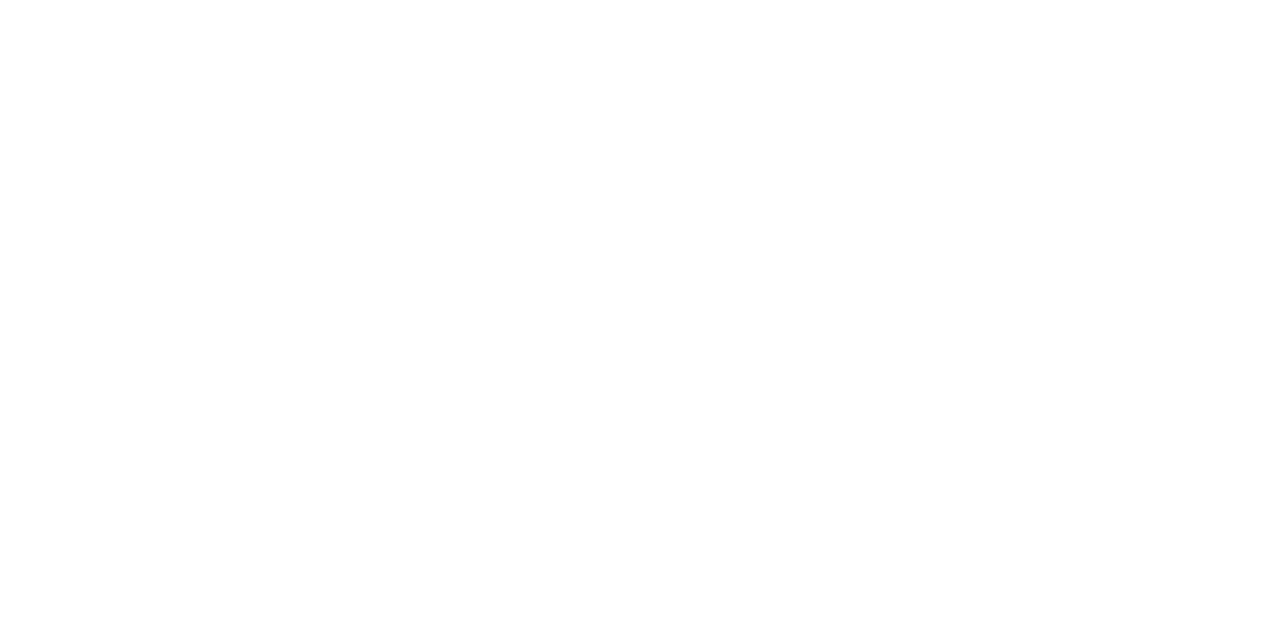
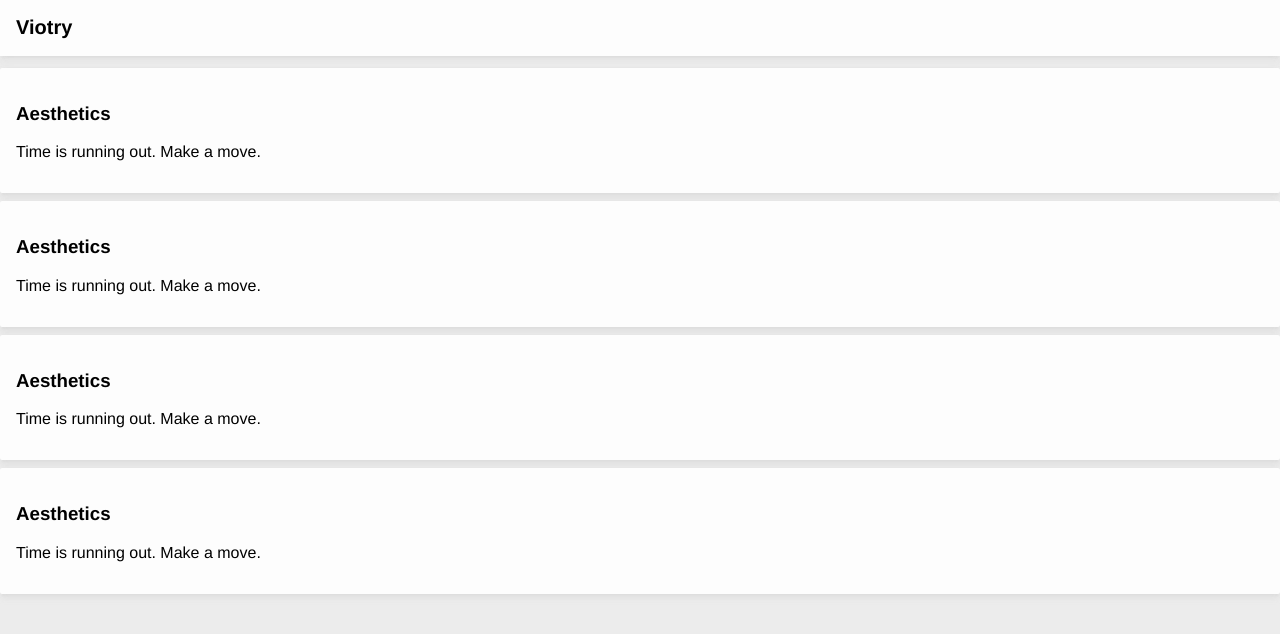
Before and after one commit to anqurvanillapy/viotry, a website: page index.html in a window 1280 px wide. Drawn offline with Linux system fonts and the light colour scheme.

Commit message:
updated demo wrecked view

```diff
--- a/index.html
+++ b/index.html
@@ -19,11 +19,35 @@
   <meta name="msapplication-tap-highlight" content="no">
   <title>Viotry</title>
 
-  <link rel="icon" href="images/favicon.ico">
+  <!-- <link rel="icon" href="images/favicon.ico"> -->
   <link rel="manifest" href="manifest.json">
   <link rel="stylesheet" href="src/css/main.css">
 </head>
 <body>
+
+<header class="header">
+  <h1 class="header__title">Viotry</h1>
+</header>
+
+<main class="main">
+  <div class="card">
+    <h3>Aesthetics</h3>
+    <p>Time is running out. Make a move.</p>
+  </div>
+  <div class="card">
+    <h3>Aesthetics</h3>
+    <p>Time is running out. Make a move.</p>
+  </div>
+  <div class="card">
+    <h3>Aesthetics</h3>
+    <p>Time is running out. Make a move.</p>
+  </div>
+  <div class="card">
+    <h3>Aesthetics</h3>
+    <p>Time is running out. Make a move.</p>
+  </div>
+</main>
+
 <script src="src/js/app.js"></script>
 </body>
 </html>
--- a/package.json
+++ b/package.json
@@ -3,6 +3,7 @@
   "version": "0.0.1",
   "description": "Mobile application for neologophiles",
   "scripts": {
+    "dev": "http-server",
     "test": "echo \"Error: no test specified\" && exit 1"
   },
   "repository": {
--- a/src/css/main.css
+++ b/src/css/main.css
@@ -0,0 +1,132 @@
+/*----------------------------------------------------------------------------*\
+  # GLOBAL
+\*----------------------------------------------------------------------------*/
+
+* {
+  box-sizing: border-box;
+}
+
+html, body {
+  margin: 0;
+  padding: 0;
+  width: 100%;
+  height: 100%;
+  font-family: helvetica, verdana, sans-serif;
+  -webkit-font-smoothing: antialiased;
+  -moz-osx-font-smoothing: grayscale;
+}
+
+html {
+  overflow: hidden;
+}
+
+body {
+  display: -webkit-box;
+  display: -webkit-flex;
+  display: -ms-flexbox;
+  display: flex;
+  -webkit-box-orient: vertical;
+  -webkit-box-direction: normal;
+  -webkit-flex-direction: column;
+      -ms-flex-direction: column;
+          flex-direction: column;
+  -webkit-flex-wrap: nowrap;
+      -ms-flex-wrap: nowrap;
+          flex-wrap: nowrap;
+  -webkit-box-pack: start;
+  -webkit-justify-content: flex-start;
+      -ms-flex-pack: start;
+          justify-content: flex-start;
+  -webkit-box-align: stretch;
+  -webkit-align-items: stretch;
+      -ms-flex-align: stretch;
+          align-items: stretch;
+  -webkit-align-content: stretch;
+      -ms-flex-line-pack: stretch;
+          align-content: stretch;
+  background: #ececec;
+}
+
+/*----------------------------------------------------------------------------*\
+  # COMPONENTS
+\*----------------------------------------------------------------------------*/
+
+/**
+ *  Header
+ */
+
+.header {
+  width: 100%;
+  height: 56px;
+  padding: 16px 16px 0 16px;
+  background: #fdfdfd;
+  position: fixed;
+  box-shadow: 0 4px 5px 0     rgba(200, 200, 200, 0.14),
+              0 2px 9px 1px   rgba(200, 200, 200, 0.12),
+              0 4px 2px -2px  rgba(200, 200, 200, 0.2);
+  font-size: 20px;
+  display: -webkit-box;
+  display: -webkit-flex;
+  display: -ms-flexbox;
+  display: flex;
+  -webkit-box-orient: horizontal;
+  -webkit-box-direction: normal;
+  -webkit-flex-direction: row;
+      -ms-flex-direction: row;
+          flex-direction: row;
+  -webkit-flex-wrap: nowrap;
+      -ms-flex-wrap: nowrap;
+          flex-wrap: nowrap;
+  -webkit-box-pack: start;
+  -webkit-justify-content: flex-start;
+      -ms-flex-pack: start;
+          justify-content: flex-start;
+  -webkit-box-align: stretch;
+  -webkit-align-items: stretch;
+      -ms-flex-align: stretch;
+          align-items: stretch;
+  -webkit-align-content: center;
+      -ms-flex-line-pack: center;
+          align-content: center;
+  z-index: 1000;
+}
+
+.header__title {
+  margin: 0;
+  font-size: 20px;
+  -webkit-box-flex: 1;
+  -webkit-flex: 1;
+      -ms-flex: 1;
+          flex: 1;
+}
+
+/**
+ *  Main
+ */
+
+.main {
+  padding-top: 60px;
+  -webkit-box-flex: 1;
+  -webkit-flex: 1;
+      -ms-flex: 1;
+          flex: 1;
+  overflow-x: hidden;
+  overflow-y: auto;
+  -webkit-overflow-scrolling: touch;
+}
+
+/**
+ *  Card
+ */
+
+.card {
+  margin: 8px auto;
+  padding: 16px;
+  position: relative;
+  box-sizing: border-box;
+  background: #fdfdfd;
+  border-radius: 2px;
+  box-shadow: 0 4px 5px 0     rgba(200, 200, 200, 0.14),
+              0 2px 9px 1px   rgba(200, 200, 200, 0.12),
+              0 4px 2px -2px  rgba(200, 200, 200, 0.2);
+}
--- a/src/js/app.js
+++ b/src/js/app.js
@@ -0,0 +1 @@
+(function () {})()
```
